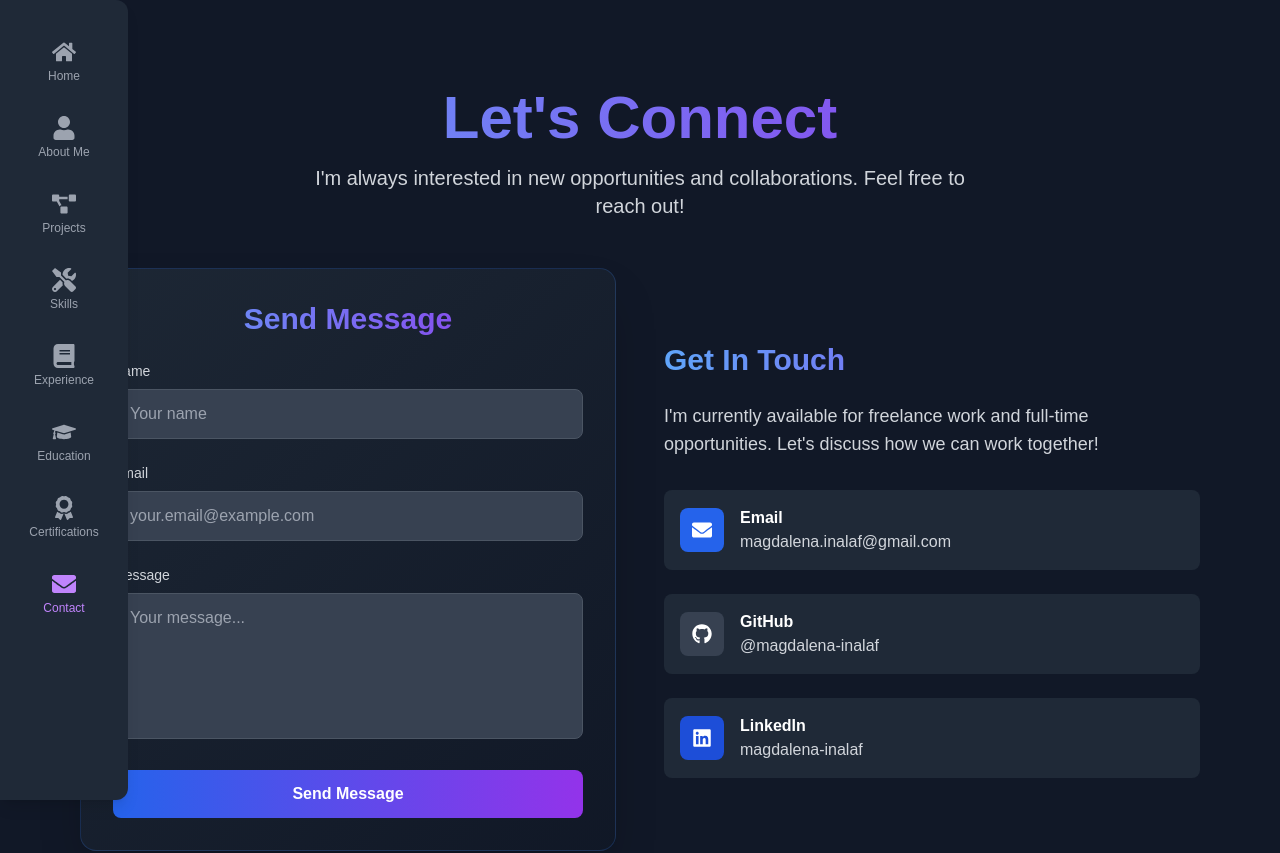
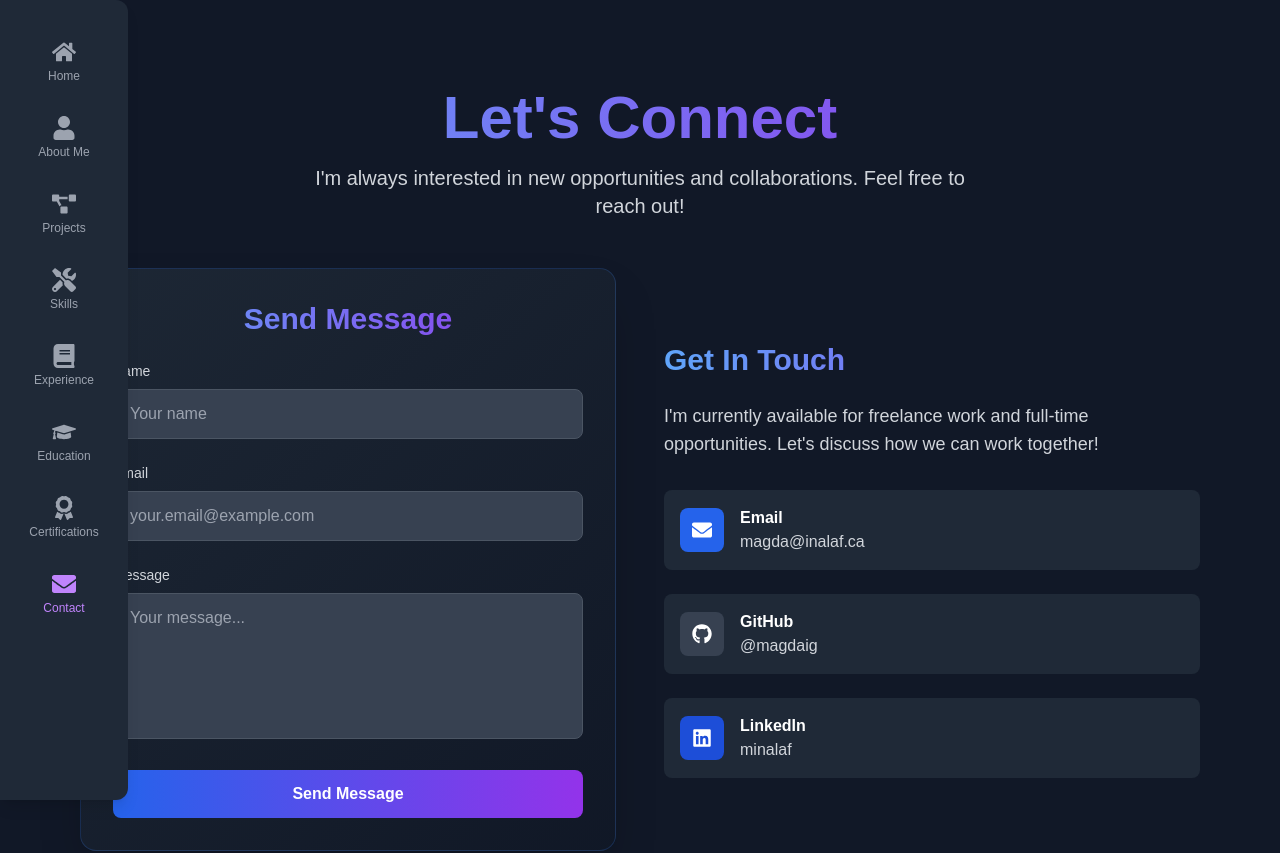
Before and after one commit to MagdaIG/Portafolio-react, a Next.js app: page /contact in a window 1280 px wide. Shown: the top 853 px of the page. Built offline with nearby package versions, Linux system fonts and the light colour scheme.

Commit message:
fixing links

```diff
--- a/src/components/Contact.js
+++ b/src/components/Contact.js
@@ -175,7 +175,7 @@ const Contact = () => {
 
             <div className="space-y-6">
               <a
-                href="mailto:magdalena.inalaf@gmail.com"
+                href="mailto:magda@inalaf.ca"
                 className="flex items-center space-x-4 p-4 bg-gray-800 rounded-lg hover:bg-gray-700 transition-all duration-300 group"
               >
                 <div className="p-3 bg-blue-600 rounded-lg group-hover:bg-blue-700 transition-colors duration-300">
@@ -183,12 +183,12 @@ const Contact = () => {
                 </div>
                 <div>
                   <h3 className="font-semibold text-white">Email</h3>
-                  <p className="text-gray-300">magdalena.inalaf@gmail.com</p>
+                  <p className="text-gray-300">magda@inalaf.ca</p>
                 </div>
               </a>
 
               <a
-                href="https://github.com/magdalena-inalaf"
+                href="https://github.com/magdaig"
                 target="_blank"
                 rel="noopener noreferrer"
                 className="flex items-center space-x-4 p-4 bg-gray-800 rounded-lg hover:bg-gray-700 transition-all duration-300 group"
@@ -198,12 +198,12 @@ const Contact = () => {
                 </div>
                 <div>
                   <h3 className="font-semibold text-white">GitHub</h3>
-                  <p className="text-gray-300">@magdalena-inalaf</p>
+                  <p className="text-gray-300">@magdaig</p>
                 </div>
               </a>
 
               <a
-                href="https://linkedin.com/in/magdalena-inalaf"
+                href="https://linkedin.com/in/minalaf"
                 target="_blank"
                 rel="noopener noreferrer"
                 className="flex items-center space-x-4 p-4 bg-gray-800 rounded-lg hover:bg-gray-700 transition-all duration-300 group"
@@ -213,7 +213,7 @@ const Contact = () => {
                 </div>
                 <div>
                   <h3 className="font-semibold text-white">LinkedIn</h3>
-                  <p className="text-gray-300">magdalena-inalaf</p>
+                  <p className="text-gray-300">minalaf</p>
                 </div>
               </a>
             </div>
```
